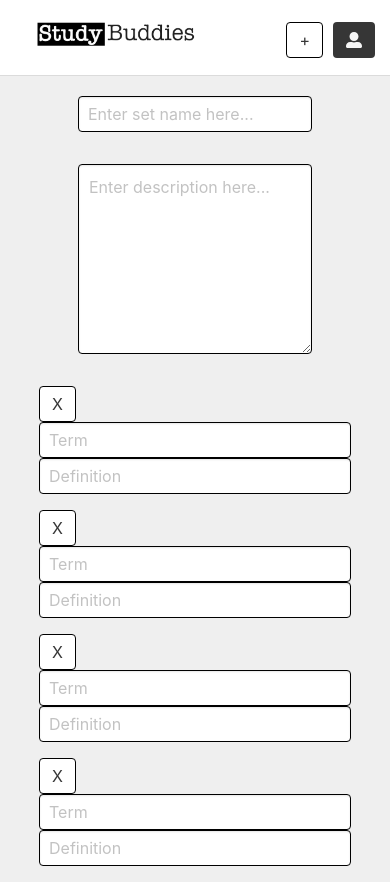
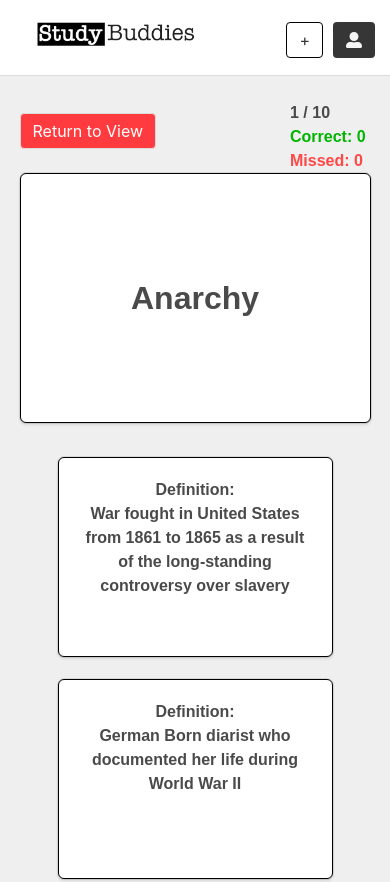
Before and after one commit to m1771vw/StudyBuddies, a React (Create React App) app: page / in a window 390 px wide. Shown: the top 882 px of the page. Built offline with nearby package versions, Linux system fonts and the light colour scheme.

Commit message:
Fixed responsiveness for mobile part of quiz, need to fix desktop now

```diff
--- a/src/App.css
+++ b/src/App.css
@@ -351,7 +351,7 @@ h1 {
   word-break: break-word;
 }
 .flashcard-answer-container {
-  width: 90vw;
+
 
 }
 .flashcard-question{
@@ -376,20 +376,25 @@ h1 {
 }
 .quiz-question-flex-container {
   display: flex;
-  /* flex-direction: column; */
-  align-items: flex-start;
-  justify-content: space-evenly;
   padding-top: 25px;
 }
 
+@media (max-width: 778px) {
+  .quiz-question-flex-container{
+    flex-direction: column;
+
+  }
+}
 .return-to-view-button {
-  margin-left: 2%;
+  margin-left: 5%;
 }
+
 .quiz-term-box {
   display: flex;
   margin-left:auto;
   margin-right:auto;
-  width: 400px;
+  max-width: 400px;
+  width: 90%;
   height: 250px;
   flex-direction: column;
   align-items: center;
@@ -417,6 +422,13 @@ h1 {
 
 #quiz-results{
   font-size: 2rem;
+}
+@media (max-width: 778px){
+  .quiz-status {
+    display: flex;
+    flex-direction:row;
+    justify-content: space-between;
+  }
 }
 /* SIGNUP VIEW
 */
--- a/src/App.js
+++ b/src/App.js
@@ -18,7 +18,7 @@ import { HOMEPAGE, LOGIN_VIEW, SIGNUP_VIEW, PROFILE_VIEW, DASHBOARD, CREATE_VIEW
 
 class App extends Component {
   state = {
-    pageName: CREATE_VIEW,
+    pageName: QUIZ,
     userList: Users,
     flashCardSets: FlashCards,
     // selectedCardSet: [],
--- a/src/components/Quiz.js
+++ b/src/components/Quiz.js
@@ -30,22 +30,22 @@ class Quiz extends Component {
 
     showNextQuestion = correct => {
         const checkReachedEndOfCardSet = this.state.cardSetIndex === this.state.shuffledCardSet.length - 1
-        if(checkReachedEndOfCardSet) {
-            if(correct){
+        if (checkReachedEndOfCardSet) {
+            if (correct) {
                 this.setState({
                     cardSetIndex: 0,
                     userHasChosen: true,
                     scoreCorrect: this.state.scoreCorrect + 1
-                }, () => {this.props.setupQuizResults(this.state.scoreCorrect, this.state.scoreMissed)});
+                }, () => { this.props.setupQuizResults(this.state.scoreCorrect, this.state.scoreMissed) });
             } else {
                 this.setState({
                     cardSetIndex: 0,
                     userHasChosen: true,
                     scoreMissed: this.state.scoreMissed + 1
-                }, () => {this.props.setupQuizResults(this.state.scoreCorrect, this.state.scoreMissed)});
+                }, () => { this.props.setupQuizResults(this.state.scoreCorrect, this.state.scoreMissed) });
             }
         } else if (correct) {
-            this.getNewSetOfCards(this.state.shuffledCardSet, this.state.cardSetIndex+1);
+            this.getNewSetOfCards(this.state.shuffledCardSet, this.state.cardSetIndex + 1);
             this.setState({
                 userHasChosen: false,
                 cardSetIndex: this.state.cardSetIndex + 1,
@@ -53,7 +53,7 @@ class Quiz extends Component {
                 scoreCorrect: this.state.scoreCorrect + 1
             });
         } else {
-            this.getNewSetOfCards(this.state.shuffledCardSet, this.state.cardSetIndex+1);
+            this.getNewSetOfCards(this.state.shuffledCardSet, this.state.cardSetIndex + 1);
             this.setState({
                 userHasChosen: false,
                 cardSetIndex: this.state.cardSetIndex + 1,
@@ -65,14 +65,12 @@ class Quiz extends Component {
 
     quizTopHalf = () => {
         let cardStatus = <h1>{this.state.cardSetIndex + 1} / {this.state.shuffledCardSet.length}</h1>
-        return(
+        return (
             <div className="level">
-                <div className="quiz-question-flex-container level-item">
-                    <div className='level-item level-left return-to-view-button'>
-                            <button onClick={() => {this.props.selectCardSet(this.props.selectedCardSetIndex)}} className='button is-watermelon'>Return to View</button>
-                        </div>
-                    <div className=" box flashcard-box quiz-term-box term-text">
-                        <h1> {this.state.shuffledCardSet[this.state.cardSetIndex].term}</h1>
+                <div className="quiz-question-flex-container ">
+                    <div className="quiz-status">
+                        <div className='level-item return-to-view-button'>
+                            <button onClick={() => { this.props.selectCardSet(this.props.selectedCardSetIndex) }} className='button is-watermelon'>Return to View</button>
                         </div>
                         <div className=" flashcard-counter">
                             {cardStatus}
@@ -80,12 +78,16 @@ class Quiz extends Component {
                             <h1 className="red-text">Missed: {this.state.scoreMissed}</h1>
                         </div>
                     </div>
+                    <div className=" box flashcard-box quiz-term-box term-text">
+                        <h1> {this.state.shuffledCardSet[this.state.cardSetIndex].term}</h1>
+                    </div>
+                </div>
             </div>
         )
     }
 
     quizBottomHalf = () => {
-        return(
+        return (
             <div className='level flashcard-answer-container'>
                 {
                     this.state.userHasChosen && this.state.quizCardSet[this.state.selectedCardIndex].answer
@@ -101,30 +103,30 @@ class Quiz extends Component {
     answerIsMissed = () => {
         let correctCard = "box flashcard-box has-text-centered quiz-flashcard-wordwrap is-correct-card";
         let wrongCard = "box flashcard-box has-text-centered quiz-flashcard-wordwrap is-wrong-card";
-        return(
+        return (
             this.state.quizCardSet.map((card, index) => {
-                if(card.answer) {
-                    return(
-                        <div key={card.term+index} className='level-item level-right'>
-                    <div onClick={ () => {this.showNextQuestion(false)}} className={correctCard}>
+                if (card.answer) {
+                    return (
+                        <div key={card.term + index} className='level-item'>
+                            <div onClick={() => { this.showNextQuestion(false) }} className={correctCard}>
                                 <h1>Definition: </h1>
                                 <h1>{card.definition}</h1>
                             </div>
                         </div>
                     )
-                } else if(this.state.quizCardSet.indexOf(card) === this.state.selectedCardIndex) {
-                    return(
-                        <div key={card.term+index} className='level-item level-right'>
-                    <div onClick={ () => {this.showNextQuestion(false)}} className={wrongCard}>
+                } else if (this.state.quizCardSet.indexOf(card) === this.state.selectedCardIndex) {
+                    return (
+                        <div key={card.term + index} className='level-item'>
+                            <div onClick={() => { this.showNextQuestion(false) }} className={wrongCard}>
                                 <h1>Definition: </h1>
                                 <h1>{card.definition}</h1>
                             </div>
                         </div>
                     )
                 } else
-                return(
-                    <div key={card.term+index} className='level-item level-right'>
-                    <div onClick={ () => {this.showNextQuestion(false)}} className='box flashcard-box has-text-centered quiz-flashcard-wordwrap'>
+                    return (
+                        <div key={card.term + index} className='level-item '>
+                            <div onClick={() => { this.showNextQuestion(false) }} className='box flashcard-box has-text-centered quiz-flashcard-wordwrap'>
                                 <h1>Definition: </h1>
                                 <h1>{card.definition}</h1>
                             </div>
@@ -136,21 +138,21 @@ class Quiz extends Component {
 
     answerIsCorrect = () => {
         let correctCard = "box flashcard-box has-text-centered quiz-flashcard-wordwrap is-correct-card";
-        return(
+        return (
             this.state.quizCardSet.map((card, index) => {
-                if(card.answer){
-                    return(
-                        <div key={card.term+index} className='level-item level-right'>
-                        <div onClick={ () => {this.showNextQuestion(true)}} className={correctCard}>
+                if (card.answer) {
+                    return (
+                        <div key={card.term + index} className='level-item'>
+                            <div onClick={() => { this.showNextQuestion(true) }} className={correctCard}>
                                 <h1>Definition: </h1>
                                 <h1>{card.definition}</h1>
                             </div>
                         </div>
                     )
                 } else {
-                    return(
-                        <div key={card.term+index} className='level-item level-right'>
-                            <div onClick={() => {this.showNextQuestion(false)}} className='box flashcard-box has-text-centered quiz-flashcard-wordwrap'>
+                    return (
+                        <div key={card.term + index} className='level-item'>
+                            <div onClick={() => { this.showNextQuestion(false) }} className='box flashcard-box has-text-centered quiz-flashcard-wordwrap'>
                                 <h1>Definition: </h1>
                                 <h1>{card.definition}</h1>
                             </div>
@@ -162,16 +164,17 @@ class Quiz extends Component {
     }
 
     noAnswerSelected = () => {
-        return(
-            this.state.quizCardSet.map((card,index) => {
-                return(
-                    <div key={card.term+index} className='level-item level-right'>
-                    <div onClick={() => {this.answerClicked(index)}} className="box flashcard-box has-text-centered quiz-flashcard-wordwrap">
+        return (
+            this.state.quizCardSet.map((card, index) => {
+                return (
+                    <div key={card.term + index} className='level-item'>
+                        <div onClick={() => { this.answerClicked(index) }} className="box flashcard-box has-text-centered quiz-flashcard-wordwrap">
                             <h1>Definition: </h1>
                             <h1>{card.definition}</h1>
                         </div>
                     </div>
-        )}))
+                )
+            }))
     }
 
     render() {
@@ -180,7 +183,8 @@ class Quiz extends Component {
                 {this.quizTopHalf()}
                 {this.quizBottomHalf()}
             </div>
-    )};
+        )
+    };
 }
 
 Quiz.propTypes = {
```
Lines whose indentation alone changed are shown as unchanged.
